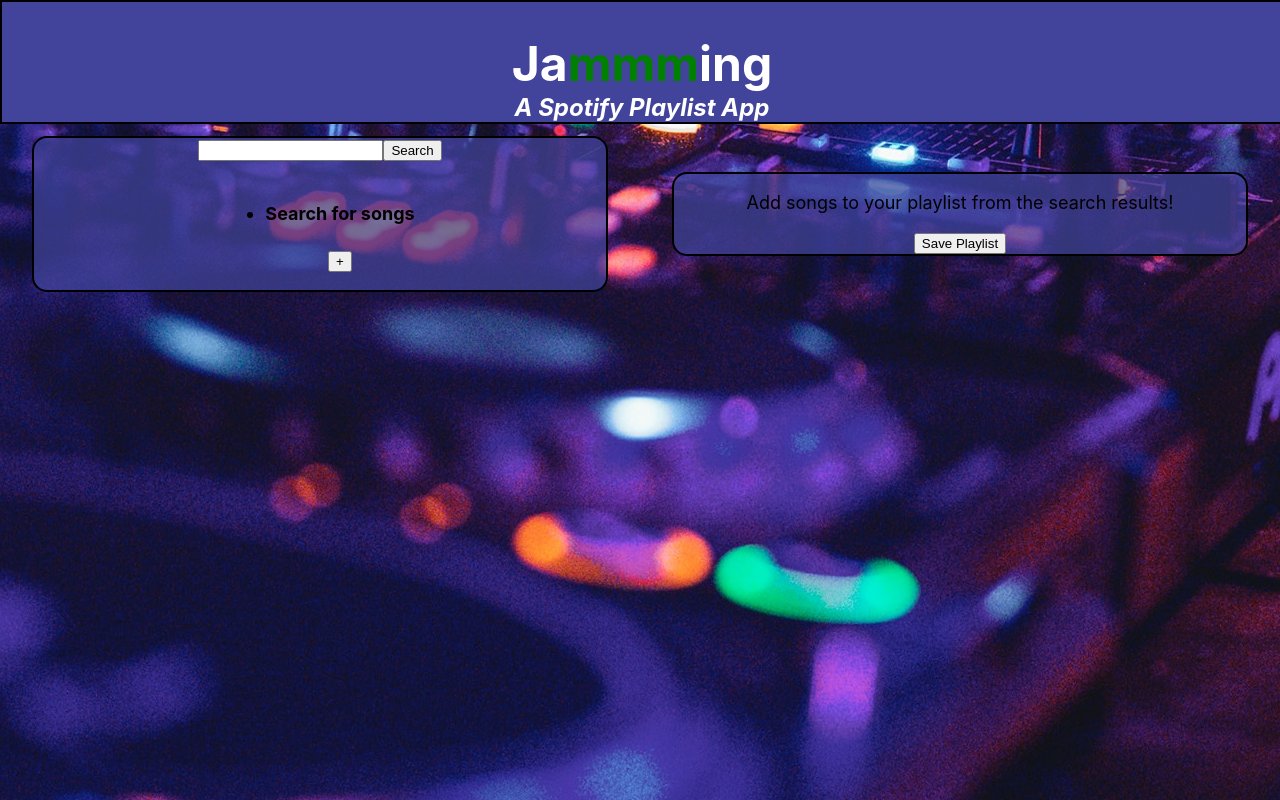
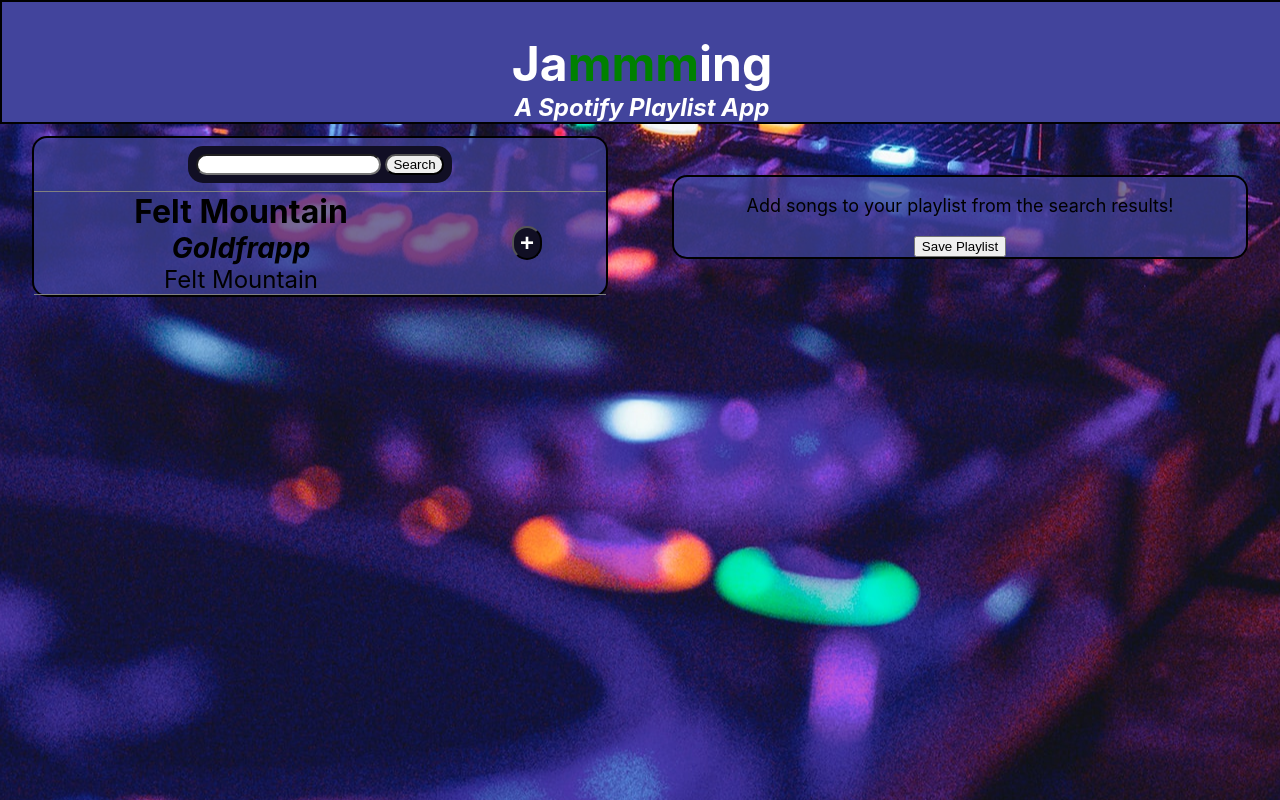
Before and after one commit to r-jeffery-wall/codecademy-jammming, a React (Create React App) app: page / in a window 1280 px wide. Built offline with nearby package versions, Linux system fonts and the light colour scheme.

Commit message:
Styled tracklist and searchbar components.

```diff
--- a/src/App.css
+++ b/src/App.css
@@ -38,6 +38,7 @@ body {
   align-items: center;
   justify-content: space-around;
   margin-top: 17vh;
+  height: 100%;
 }
 
 .double-column div {
@@ -50,4 +51,32 @@ body {
   margin: 0 2rem;
   border-radius: 15px;
   border: 2px solid black;
+  height: 100%;
 }
+
+ul {
+  list-style: none;
+  border-block-start: 1px solid grey;
+  width: 100%;
+  margin: 0;
+  display: flex;
+  flex-direction: column;
+  justify-content: flex-start;
+  padding: 0;
+}
+
+li {
+  width: 100%;
+  border-block-end: 1px solid grey;
+  display: flex;
+  justify-content: space-around;
+  align-items: center;
+}
+
+.hoverScale {
+  transition: all 0.25s;
+}
+
+.hoverScale:hover, .hoverScale:active {
+  transform: scale(1.1);
+}
--- a/src/App.js
+++ b/src/App.js
@@ -6,9 +6,9 @@ import Playlist from './components/Playlist';
 
 function App() {
   const [ searchResults, setSearchResults ] = useState([{
-    title: 'Search for songs',
-    artist: '',
-    album: ''
+    title: 'Felt Mountain',
+    artist: 'Goldfrapp',
+    album: 'Felt Mountain'
   }]);
   const [ search, setSearch ] = useState();
 
--- a/src/components/SearchBar.js
+++ b/src/components/SearchBar.js
@@ -1,11 +1,12 @@
 import React from 'react';
+import styles from '../styles/SearchBar.module.css';
 
 function SearchBar() {
    return (
     <>
-        <form>
-            <input type="text"></input>
-            <button type='submit'>Search</button>
+        <form className={styles.mainContainer + ' hoverScale'}>
+            <input type="text" className={styles.textInput}></input>
+            <button type='submit' className={styles.submitButton}>Search</button>
         </form>
     </>
    )
--- a/src/components/Track.js
+++ b/src/components/Track.js
@@ -1,11 +1,15 @@
 import React from 'react';
+import styles from '../styles/Track.module.css';
 
 function Track( props ) {
     return (
         <>
-            <h4>{props.title}</h4>
-            <h5>{props.artist}</h5>
-            {props.type === 'search' ? <button>+</button> : <button>-</button>}
+            <div className={styles.infoContainer}>
+                <h4 className={styles.track}>{props.title}</h4>
+                <h5 className={styles.artist}>{props.artist}</h5>
+                <p className={styles.album}>{props.album}</p>
+            </div>
+            {props.type === 'search' ? <button className={styles.button + ' hoverScale'}>+</button> : <button className={styles.button + ' hoverScale'}>-</button>}
         </>
     )
 }
--- a/src/components/Tracklist.js
+++ b/src/components/Tracklist.js
@@ -6,7 +6,7 @@ function TrackList( props ) {
     <ul>
         {props.tracks.map(track =>
             <li>
-                <Track title={track.title} artist={track.artist} type={props.type} />
+                <Track title={track.title} artist={track.artist} album={track.album} type={props.type} />
             </li>
         )}
     </ul>
--- /dev/null
+++ b/src/styles/SearchBar.module.css
@@ -0,0 +1,17 @@
+.mainContainer {
+    background-color: #110f24;
+    padding: 0.5rem;
+    border-radius: 15px;
+    margin: 0.5rem 0;
+    display: flex;
+    align-items: center;
+}
+
+.textInput {
+    border-radius: 15px;
+}
+
+.submitButton {
+    border-radius: 15px;
+    margin-left: 0.25rem;
+}
--- /dev/null
+++ b/src/styles/Track.module.css
@@ -0,0 +1,33 @@
+.track {
+    font-size: 2rem;
+    font-weight: bold;
+    margin: 0;
+}
+
+.infoContainer {
+    display: flex;
+    direction: column;
+    justify-content: center;
+    align-items: center;
+    border: none !important;
+    background: none !important;
+    margin: 0 !important;
+}
+ .artist {
+    font-size: 1.75rem;
+    font-style: italic;
+    margin: 0;
+}
+
+.album {
+    font-size: 1.5rem;
+    margin: 0;
+}
+
+.button {
+    border-radius: 15px;
+    background-color: #110f24;
+    color: white;
+    font-size: 1.5rem;
+    font-weight: bold;
+}
```
